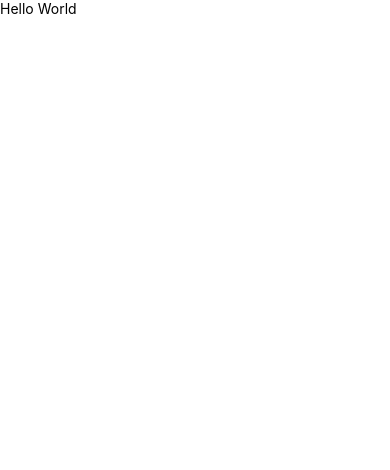
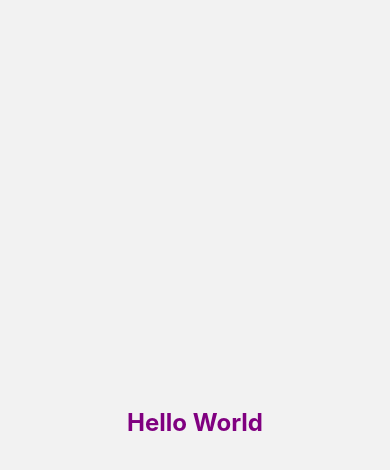
Before and after one commit to LuizArthurPsi/ifeira, a React Native app: screen / in a window 390 px wide. Shown: the top 470 px of the page. Built offline with nearby package versions, Linux system fonts and the light colour scheme.

Commit message:
Temas globais

```diff
--- a/package.json
+++ b/package.json
@@ -11,7 +11,8 @@
   },
   "dependencies": {
     "react": "17.0.2",
-    "react-native": "0.65.1"
+    "react-native": "0.65.1",
+    "styled-components": "^5.3.1"
   },
   "devDependencies": {
     "@babel/core": "^7.15.5",
--- a/src/App.js
+++ b/src/App.js
@@ -1,12 +1,17 @@
 import React from 'react';
-import { Home } from './pages/Home';
 import { StatusBar } from 'react-native';
+import { ThemeProvider } from 'styled-components/native';
+
+import theme from './global/styles/theme';
+
+import Home from './pages/Home';
 
 export default function App() {
     return (
         <>
-            <StatusBar barStyle="light-content" />
-            <Home />
+            <ThemeProvider theme={theme}>
+                <Home />
+            </ThemeProvider>
         </>
     );
 }
--- /dev/null
+++ b/src/global/styles/theme.js
@@ -0,0 +1,10 @@
+export default {
+    colors: {
+        background: '#F2F2F2',
+        background_light: '#FFFFFF',
+
+        primary_color_item: '#FA4A0C',
+
+        text_color: '#000000',
+    },
+};
--- a/src/pages/Home.js
+++ /dev/null
@@ -1,14 +0,0 @@
-import React from 'react';
-import {
-    View,
-    Text
-} from 'react-native'
-
-export function Home() {
-
-    return (
-        <View>
-            <Text>Hello World</Text>
-        </View>
-    )
-}
--- /dev/null
+++ b/src/pages/Home/index.js
@@ -0,0 +1,11 @@
+import React from 'react';
+
+import { Container, Title } from './styles';
+
+export default function Home() {
+    return (
+        <Container>
+            <Title>Hello World</Title>
+        </Container>
+    );
+}
--- /dev/null
+++ b/src/pages/Home/styles.js
@@ -0,0 +1,14 @@
+import styled from 'styled-components/native';
+
+export const Container = styled.View`
+    flex: 1;
+    justify-content: center;
+    align-items: center;
+    background-color: ${({ theme }) => theme.colors.background};
+`;
+
+export const Title = styled.Text`
+    font-size: 24px;
+    font-weight: bold;
+    color: purple;
+`;
```
Also changed, not shown: .eslintrc.json, 1 other file (tests, documents, lock files or other folders).
